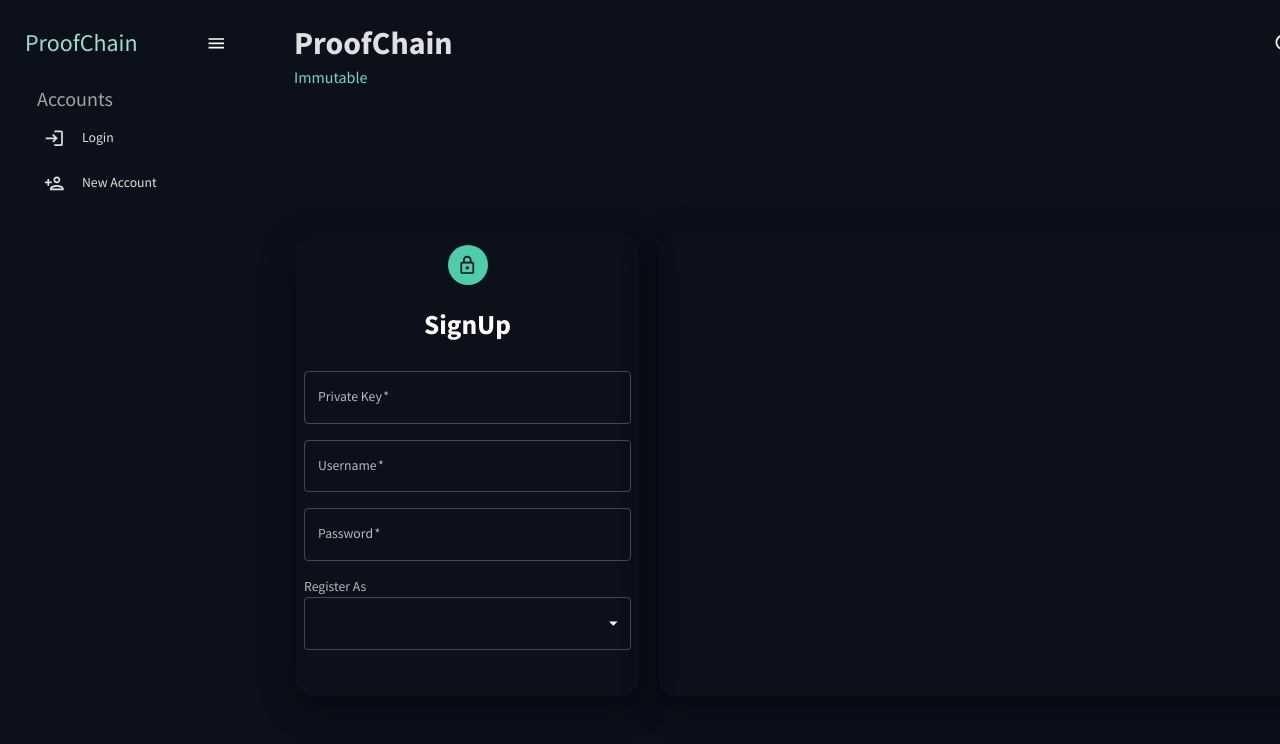
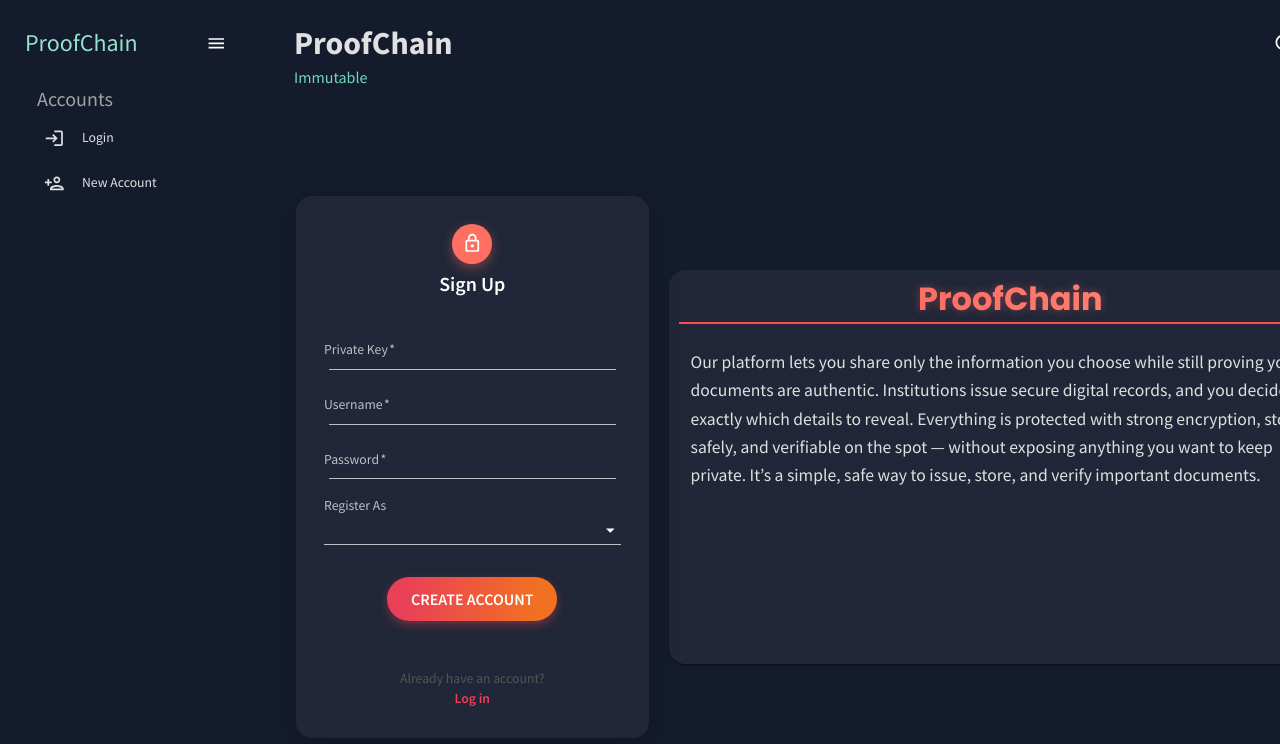
Before and after one commit to Raaffs/ProofChain, a React (Vite) app in the folder frontend/: page /register in a window 1280 px wide. Shown: the top 744 px of the page. Built offline with nearby package versions, Linux system fonts and the light colour scheme.

Commit message:
made some ui changes

```diff
--- a/frontend/index.html
+++ b/frontend/index.html
@@ -4,6 +4,7 @@
     <meta charset="UTF-8"/>
     <meta content="width=device-width, initial-scale=1.0" name="viewport"/>
     <title>ProofChainV2</title>
+        <link href="https://fonts.googleapis.com/css2?family=Poppins:wght@600;700&display=swap" rel="stylesheet" />
 </head>
 <body>
 <div id="root"></div>
--- a/frontend/src/App.jsx
+++ b/frontend/src/App.jsx
@@ -14,10 +14,7 @@ import PendingDocuments from './scenes/transactions/pending';
 import UploadDocs from './scenes/upload'
 import { useState } from 'react';
 import Issue from './scenes/issue/issue';
-// import Documents from './scenes/documents';
-// import Line from './scenes/line';
-// import Pie from './scenes/pie';
-// import Form from './scenes/form';
+
 
 function App() {
     const [theme,colorMode]=useMode();
--- /dev/null
+++ b/frontend/src/components/template/template.jsx
@@ -0,0 +1,62 @@
+import { Card, Typography } from "@mui/material";
+import {useTheme} from '@emotion/react'
+import { tokens } from "../../themes";
+export function PlatformOverviewCard() {
+  const theme=useTheme()
+  const colors=tokens(theme.palette.mode)
+  return (
+    <Card
+      sx={{
+        padding: "10px",
+        width: "100%",
+        minHeight: "60%",
+        borderRadius: "16px",
+        marginLeft: "20px",
+        backgroundRepeat: "no-repeat",
+        backgroundColor:
+          theme.palette.mode === "dark" ? "transparent" : "white",
+      }}
+    >
+      <Typography
+        variant="h2"
+        align="center"
+        sx={{
+          background:
+            "linear-gradient(90deg, #ff4d4d 0%, #ff6f61 40%, #ff8c75 80%, #ffc1a1 100%)",
+          WebkitBackgroundClip: "text",
+          WebkitTextFillColor: "transparent",
+          fontFamily: "'Poppins', sans-serif",
+          mb: 1,
+          fontWeight: 700,
+          textShadow: "0px 0px 10px rgba(255, 120, 120, 0.35)",
+          borderBottom: "2px solid #ff4d4d",
+          display: "inline-block",
+          paddingBottom: "4px",
+          width: "100%",
+        }}
+      >
+        ProofChain
+      </Typography>
+
+      <Typography
+        variant="body1"
+        align="left"
+        sx={{
+          mt: 2,
+          fontSize: "1.1rem",
+          lineHeight: 1.6,
+          color: colors.grey[100] || "#fafafa",
+          padding: "0 12px",
+        }}
+      >
+        Our platform lets you share only the information you choose while
+        still proving your documents are authentic. Institutions issue secure
+        digital records, and you decide exactly which details to reveal.
+        Everything is protected with strong encryption, stored safely, and
+        verifiable on the spot — without exposing anything you want to keep
+        private. It’s a simple, safe way to issue, store, and verify important
+        documents.
+      </Typography>
+    </Card>
+  );
+}
--- a/frontend/src/scenes/auth/login.jsx
+++ b/frontend/src/scenes/auth/login.jsx
@@ -1,34 +1,48 @@
-import {useState } from "react";
-import { Grid,Box,Paper,TextField,Typography, Button,Avatar, Link,Card,CardContent,CardActions, CardMedia} from "@mui/material";
-import LockOutlinedIcon from '@mui/icons-material/LockOutlined';
+import { useState } from "react";
+import {
+  Grid,
+  Box,
+  Paper,
+  TextField,
+  Typography,
+  Button,
+  Avatar,
+  Link,
+  Card,
+  CardContent,
+  CardActions,
+  CardMedia,
+} from "@mui/material";
+import LockOutlinedIcon from "@mui/icons-material/LockOutlined";
 import { Login } from "../../../wailsjs/go/main/App";
 import { useTheme } from "@emotion/react";
-import {useNavigate} from "react-router-dom"
-import bg from '../../assets/images/Untitled.png'
+import { useNavigate } from "react-router-dom";
+import bg from "../../assets/images/Untitled.png";
+import { btnstyle, textFieldSx } from "../../styles/styles";
+import { tokens } from "../../themes";
+import { PlatformOverviewCard } from "../../components/template/template";
+const Redirect = ({ to }) => {
+  return <Link to={to} />;
+};
+function LoginUser({ setAuthStatus }) {
+  const theme = useTheme();
+  const colors = tokens(theme.palette.mode);
 
-const Redirect=({to})=>{
-    return(
-        <Link to={to}/>
-    )
-}
-function LoginUser({setAuthStatus}) {
-    const theme=useTheme()
-    const btnstyle={margin:'50px 0',width:'200px'}
-    const navigate =useNavigate()
+  const navigate = useNavigate();
   const [input, setInput] = useState({
     username: "",
-        password: ""
+    password: "",
   });
   const [error, setError] = useState(null);
 
   const handleClick = () => {
     Login(input.username, input.password)
       .then(() => {
-                setAuthStatus(true)
-                navigate('/dashboard')
+        setAuthStatus(true);
+        navigate("/dashboard");
       })
       .catch((err) => {
-                setError(err)
+        setError(err);
         console.log(err);
       });
   };
@@ -36,7 +50,7 @@ function LoginUser({setAuthStatus}) {
   const handleChange = (event) => {
     setInput({
       ...input,
-            [event.target.name]: event.target.value
+      [event.target.name]: event.target.value,
     });
   };
   return (
@@ -45,79 +59,132 @@ function LoginUser({setAuthStatus}) {
       padding={2}
       justifyContent="center"
       alignItems="center"
-            sx={{ backgroundColor: 'transparent', backgroundSize: '100% 100%', backgroundImage:`url(${bg})`, backgroundRepeat:'no-repeat',width:"dynamic",height:"86vh", borderRadius:"20px", margin:'5px'}}
+      sx={{
+        backgroundSize: "100% 100%",
+        backgroundRepeat: "no-repeat",
+        width: "dynamic",
+        height: "86vh",
+        borderRadius: "20px",
+        margin: "5px",
+      }}
     >
-        <Card sx={{width:"50%", height:"dynamic", minHeight:'60%', borderRadius:"16px",backgroundImage:`url(${bg})`,backgroundColor:'transparent'}} elevation="20">
-            <Grid align='center' >
-                <Avatar sx={{ m: 1, bgcolor: 'secondary.main',top:'0px' }}>
+      <Card
+        sx={{
+          width: { xs: "90%", sm: "70%", md: "50%" }, // Responsive width
+          minHeight: "450px",
+          borderRadius: "16px",
+
+          backgroundColor:
+            theme.palette.mode == "light"
+              ? "rgba(255, 255, 255, 0.9)"
+              : "transparent",
+
+          boxShadow: "0 8px 30px rgba(0, 0, 0, 0.2)",
+          padding: "20px",
+        }}
+      >
+        {/* Header Section */}
+        <Grid align="center" sx={{ mb: 2 }}>
+          <Avatar
+            sx={{
+              m: 1,
+              bgcolor: "#FF6F61", // lighter, brighter red
+              color: "white", // text/icon stays visible
+              top: "0px",
+              boxShadow: "0 4px 12px rgba(255, 111, 97, 0.4)", // subtle glow for depth
+            }}
+          >
             <LockOutlinedIcon />
           </Avatar>
-                <h1>LogIn</h1>
+          <Typography
+            variant="h4"
+            component="h1"
+            sx={{
+              fontWeight: 600,
+              color: theme.palette.mode == "light" ? "black" : "white",
+            }}
+          >
+            Log In
+          </Typography>
         </Grid>
-        <CardActions sx={{backgroundColor:'transparent', }}>
-            <Box display="flex"flexDirection="column" width="100%"  >
+
+        {/* Form/Action Section */}
+        <Box sx={{ p: { xs: 1, sm: 2 } }}>
+          <Box display="flex" flexDirection="column" gap={2} width="100%">
+            {/* Error Message */}
             {error && (
-                  <Typography color="error" align="center" style={{ marginBottom: '10px' }}>
+              <Typography color="error" align="center" sx={{ mb: 1 }}>
                 {error}
               </Typography>
             )}
+            {/* Username Field */}
             <TextField
-
-                    label='Username'
-                    placeholder='Enter username'
-                    variant="outlined"
+              label="Username"
+              placeholder="Enter username"
+              variant="standard"
               name="username"
               value={input.username}
               onChange={handleChange}
               fullWidth
               required
-                    style={{ padding:"5px" }}
+              sx={textFieldSx} // Applying custom sleek style
             />
+            {/* Password Field */}
             <TextField
-                    label='Password'
-                    placeholder='Enter password'
+              label="Password"
+              placeholder="Enter password"
               name="password"
               value={input.password}
-                    type='password'
+              type="password"
               onChange={handleChange}
-                    variant="outlined"
+              variant="standard" // Sleek underline variant
               fullWidth
               required
-                    style={{ padding:"5px" }}
-
-                />
-                    <Box display="flex" justifyContent="center" alignItems="center">
+              sx={textFieldSx} // Applying custom sleek style
+            />{" "}
+            {/* Button */}
+            <Box
+              display="flex"
+              justifyContent="center"
+              alignItems="center"
+              sx={{ mt: 3, mb: 2 }}
+            >
               <Button
-                            type='submit'
+                type="submit"
                 size="medium"
                 variant="contained"
                 borderRadius="100px"
-                            style={btnstyle}
+                style={btnstyle} // Applying the red/orange gradient style
                 onClick={handleClick}
               >
                 Log In
               </Button>
             </Box>
-                    <Box>
-                    <Typography variant="h5"> Don't have an account ?
+            {/* Redirect Link */}
+            <Box align="center" sx={{ mt: 2 }}>
+              <Typography variant="body1" sx={{ color: "#555" }}>
+                Don't have an account?
               </Typography>
-            <Redirect
-                to="/register"
-            />
+              <Typography
+                component="a"
+                href="/register"
+                sx={{
+                  color: "#E94057", // Matching the button/field color
+                  fontWeight: 600,
+                  textDecoration: "none",
+                  "&:hover": { textDecoration: "underline" },
+                }}
+              >
+                Sign Up
+              </Typography>
+              {/* <Redirect to="/register" /> - Replace with the Typography link above */}
             </Box>
           </Box>
-
-        </CardActions>
+        </Box>
       </Card>
-    <Card sx={{padding:"10px" ,width:"100%", height:"dynamic",minHeight:"60%", backgroundImage:`url(${bg})`, borderRadius:"16px",marginLeft:"20px", backgroundRepeat:'no-repeat',backgroundColor:'transparent'}}
-        elevation="20"
-
-        justifyContent="right"
-        alignItems="center"
-    >
-    </Card>
+     <PlatformOverviewCard/>
     </Box>
   );
 }
 
-export default LoginUser
+export default LoginUser;
--- a/frontend/src/scenes/auth/register.jsx
+++ b/frontend/src/scenes/auth/register.jsx
@@ -1,37 +1,48 @@
-import { ChangeEvent,useEffect,useState } from "react";
+import { ChangeEvent, useEffect, useState } from "react";
 import {
-    Grid,Box,TextField,
-    Typography, Button,
-    Avatar, Link,
-    Card,CardActions,
-    InputLabel,Select,
-    MenuItem
+  Grid,
+  Box,
+  TextField,
+  Typography,
+  Button,
+  Avatar,
+  Link,
+  Card,
+  CardActions,
+  InputLabel,
+  Select,
+  MenuItem,
 } from "@mui/material";
-import LockOutlinedIcon from '@mui/icons-material/LockOutlined';
-import { Login,Register } from "../../../wailsjs/go/main/App";
-import {useNavigate} from "react-router-dom"
+import LockOutlinedIcon from "@mui/icons-material/LockOutlined";
+import { Login, Register } from "../../../wailsjs/go/main/App";
+import { useNavigate } from "react-router-dom";
 import { useTheme } from "@emotion/react";
-import logo from '../../assets/images/bg7.jpg'
-import bg from '../../assets/images/Untitled.png'
-function RegisterUser({setAuthStatus}) {
-    const theme=useTheme()
-    const btnstyle={margin:'50px 0',width:'200px'}
-    let registerAsVerifier=false
-    const navigate =useNavigate()
+import bg from "../../assets/images/Untitled.png";
+import { btnstyle, menuItemStyle, textFieldSx } from "../../styles/styles";
+import { PlatformOverviewCard } from "../../components/template/template";
+function RegisterUser({ setAuthStatus }) {
+  const theme = useTheme();
+  let registerAsVerifier = false;
+  const navigate = useNavigate();
   const [input, setInput] = useState({
     privateKey: "",
     username: "",
-        password: ""
+    password: "",
   });
   const [error, setError] = useState(null);
   const handleClick = () => {
-        Register(input.privateKey, input.username, input.password,registerAsVerifier)
+    Register(
+      input.privateKey,
+      input.username,
+      input.password,
+      registerAsVerifier
+    )
       .then(() => {
-            setAuthStatus(true)
-            navigate('/dashboard')
+        setAuthStatus(true);
+        navigate("/dashboard");
       })
       .catch((err) => {
-            setError(err)
+        setError(err);
         console.log(err);
       });
   };
@@ -39,131 +50,163 @@ function RegisterUser({setAuthStatus}) {
   const handleChange = (event) => {
     setInput({
       ...input,
-            [event.target.name]: event.target.value
+      [event.target.name]: event.target.value,
     });
   };
-    const setUserType=(Event)=>{
-        Event.target.value==='verifier'?registerAsVerifier=true:registerAsVerifier=false
-        console.log(registerAsVerifier)
-    }
+  const setUserType = (Event) => {
+    Event.target.value === "verifier"
+      ? (registerAsVerifier = true)
+      : (registerAsVerifier = false);
+    console.log(registerAsVerifier);
+  };
   return (
     <Box
       display="flex"
       padding={2}
       justifyContent="center"
       alignItems="center"
-            sx={{ backgroundColor: 'transparent', backgroundSize: '100% 100%', backgroundImage:`url(${bg})`, backgroundRepeat:'no-repeat',width:"85vw",height:"86vh", borderRadius:"20px", margin:'10px'}}
+      sx={{
+        backgroundColor: "transparent",
+        backgroundSize: "100% 100%",
+        backgroundImage: `url(${bg})`,
+        backgroundRepeat: "no-repeat",
+        width: "85vw",
+        height: "86vh",
+        borderRadius: "20px",
+        margin: "10px",
+      }}
     >
-        <Card sx={{width:"50%", height:"70%",backgroundColor:`${theme.palette.mode==="dark"?'transparent':'transparent'}`, borderRadius:"16px",backgroundImage:`url(${bg})`}} elevation="20">
-            <Grid align='center' >
-                <Avatar sx={{ m: 1, bgcolor: 'secondary.main',top:'0px' }}>
+      <Card
+        sx={{
+          width: { xs: "90%", sm: "70%", md: "50%" }, // Responsive width
+          minHeight: "450px",
+          borderRadius: "16px",
+
+          backgroundColor:
+            theme.palette.mode == "light"
+              ? "rgba(255, 255, 255, 0.9)"
+              : "transparent",
+
+          boxShadow: "0 8px 30px rgba(0, 0, 0, 0.2)",
+          padding: "20px",
+        }}
+      >
+        <Grid align="center" sx={{ mb: 2 }}>
+          <Avatar
+            sx={{
+              m: 1,
+              bgcolor: "#FF6F61", // lighter, brighter red
+              color: "white", // text/icon stays visible
+              top: "0px",
+              boxShadow: "0 4px 12px rgba(255, 111, 97, 0.4)", // subtle glow for depth
+            }}
+          >
             <LockOutlinedIcon />
           </Avatar>
-                <h1>SignUp</h1>
+          <Typography
+            variant="h4"
+            component="h1"
+            sx={{
+              fontWeight: 600,
+              color: theme.palette.mode == "light" ? "black" : "white",
+            }}
+          >
+            Sign Up
+          </Typography>
         </Grid>
-        <CardActions sx={{backgroundColor:'transparent', }}>
-            <Box display="flex"flexDirection="column" width="100%"  >
+        <CardActions sx={{ backgroundColor: "transparent" }}>
+          <Box display="flex" flexDirection="column" width="100%">
             {error && (
-                  <Typography color="error" align="center" style={{ marginBottom: '16px' }}>
+              <Typography
+                color="error"
+                align="center"
+                style={{ marginBottom: "16px" }}
+              >
                 {error}
               </Typography>
             )}
             <TextField
-                    label='Private Key'
-                    placeholder='Enter private key'
-                    variant="outlined"
+              label="Private Key"
+              placeholder="Enter private key"
+              variant="standard"
               fullWidth
               required
               name="privateKey"
               value={input.privateKey}
               onChange={handleChange}
-                    InputProps={{
-                        style:{
-                            borderRadius:"7x",
-                            marginBottom:'16px',
-                            padding:'0px'
-                        }
-                    }}
+              sx={textFieldSx}
             />
             <TextField
-
-                    label='Username'
-                    placeholder='Enter username'
-                    variant="outlined"
+              label="Username"
+              placeholder="Enter username"
+              variant="standard"
               fullWidth
               required
               name="username"
               value={input.username}
               onChange={handleChange}
-                    InputProps={{
-                        style:{
-                            borderRadius:"7x",
-                            marginBottom:'16px',
-                            padding:'0px'
-                        }
-                    }}
-
+              sx={textFieldSx}
             />
             <TextField
-                    label='Password'
-                    placeholder='Enter password'
-                    type='password'
-                    variant="outlined"
+              label="Password"
+              placeholder="Enter password"
+              type="password"
+              variant="standard"
               fullWidth
               required
               name="password"
               value={input.password}
               onChange={handleChange}
-                    InputProps={{
-                        style:{
-                            borderRadius:"7x",
-                            marginBottom:'16px',
-                            padding:'0px'
-                        }
-                    }}
-
+              sx={textFieldSx}
             />
-              <InputLabel >Register As</InputLabel>
+            <InputLabel
+              sx={{mt:1.5}}
+            >
+             Register As
+            </InputLabel>
             <Select
+              variant="standard"
+              id="demo-simple-select-standard"
               onChange={setUserType}
             >
-                    <MenuItem value='user'>User</MenuItem>
-                    <MenuItem value='verifier'>Verifier</MenuItem>
+              <MenuItem sx={{...menuItemStyle}} value="user">User</MenuItem>
+              <MenuItem sx={{...menuItemStyle}} value="verifier">Verifier</MenuItem>
             </Select>
             <Box display="flex" justifyContent="center" alignItems="center">
               <Button
-                            type='submit'
+                type="submit"
                 size="medium"
                 variant="contained"
-                            borderRadius="100px"
                 onClick={handleClick}
-                            style={btnstyle}
+                sx={{...btnstyle, mt:4,mb:4}}
               >
                 Create Account
               </Button>
             </Box>
-                    <Box>
-                    <Typography variant="h5"> Already have an account ?
-                    <Link color="inherit" href="/login" >
-                        Login
-                </Link>
+            <Box align="center" sx={{ mt: 2 }}>
+              <Typography variant="body1" sx={{ color: "#555" }}>
+                Already have an account?
               </Typography>
-
+              <Typography
+                component="a"
+                href="/login"
+                sx={{
+                  color: "#E94057", // Matching the button/field color
+                  fontWeight: 600,
+                  textDecoration: "none",
+                  "&:hover": { textDecoration: "underline" },
+                }}
+              >
+                Log in
+              </Typography>
+              {/* <Redirect to="/register" /> - Replace with the Typography link above */}
             </Box>
-
           </Box>
-
         </CardActions>
       </Card>
-    <Card sx={{padding:"10px" ,width:"100%", height:"70%",backgroundColor:`${theme.palette.mode==='dark'?'transparent':'transparent'}`, backgroundImage:`url(${bg})`, borderRadius:"16px",marginLeft:"20px", backgroundRepeat:'no-repeat'}}
-        elevation="20"
-
-        justifyContent="right"
-        alignItems="center"
-    >
-    </Card>
+      <PlatformOverviewCard/>
     </Box>
   );
 }
 
-export default RegisterUser
+export default RegisterUser;
--- a/frontend/src/scenes/dashboard/index.jsx
+++ b/frontend/src/scenes/dashboard/index.jsx
@@ -12,6 +12,7 @@ import StatusBreakdownChart from "../../components/PieChart";
 import InstituteStatusChart from "../../components/BarChart";
 const Dashboard=()=>{
     const theme=useTheme()
+    // const colors=tokens(theme.palette.mode)
     const colors=tokens(theme.palette.mode)
     const [docs, setdDocs]=useState([])
     const [approved,setApproved]=useState(0)
--- a/frontend/src/scenes/transactions/pending.jsx
+++ b/frontend/src/scenes/transactions/pending.jsx
@@ -56,8 +56,9 @@ const PendingDocuments = () => {
             })
             .catch((err) => setError(err.message));
         <ModalIssueCard
-            open={true}
+            open={isModalOpen}
             viewTitle="yoooooo"
+            onClose={()=>{setModalOpen(false)}}
         />
     };
 
--- /dev/null
+++ b/frontend/src/styles/styles.tsx
@@ -0,0 +1,52 @@
+export const textFieldSx = {
+    padding: "5px",
+
+    // Target the label when focused
+    '& .MuiInputLabel-root.Mui-focused': {
+        color: '#E94057', // Deep Coral
+    },
+
+    // Target the focused underline bar
+    '& .MuiInput-underline:after': {
+        borderBottomColor: '#E94057', // Deep Coral
+        borderBottomWidth: '2px',
+    },
+
+    // Target the underline bar when hovered, before focus
+    '& .MuiInput-underline:hover:not(.Mui-disabled):before': {
+        borderBottomColor: '#F27121', // Lighter Orange
+    },
+};
+
+export const btnstyle = {
+    background: "linear-gradient(90deg, #E94057 10%, #F27121 90%)",
+    padding: "8px 24px",
+    color: "white",
+    fontSize: "1rem",
+    fontWeight: 600,
+    borderRadius: "100px",
+    boxShadow: "0 4px 10px 0 rgba(233, 64, 87, 0.4)",
+    transition: "transform 0.2s ease-in-out",
+  };
+
+export const menuItemStyle = {
+  backgroundColor: "white",
+  color: "#333",
+  fontWeight: 500,
+  fontSize: "1rem",
+  transition: "0.15s ease",
+
+  "&:hover": {
+    backgroundColor: "rgba(233, 64, 87, 0.15)", // soft red tint
+    color: "#E94057",
+  },
+
+  "&.Mui-selected": {
+    backgroundColor: "#E94057", // strong red for selected
+    color: "white",
+  },
+
+  "&.Mui-selected:hover": {
+    backgroundColor: "#D7374F", // slightly darker red on hover
+  },
+};
--- a/frontend/src/themes.js
+++ b/frontend/src/themes.js
@@ -141,7 +141,7 @@ export const themeSettings = (mode) => {
               light: colors.grey[100],
             },
             background: {
-              default: colors.primary[700]
+              default: colors.primary[500]
             },
           }
         : {
```
Lines whose indentation alone changed are shown as unchanged.
